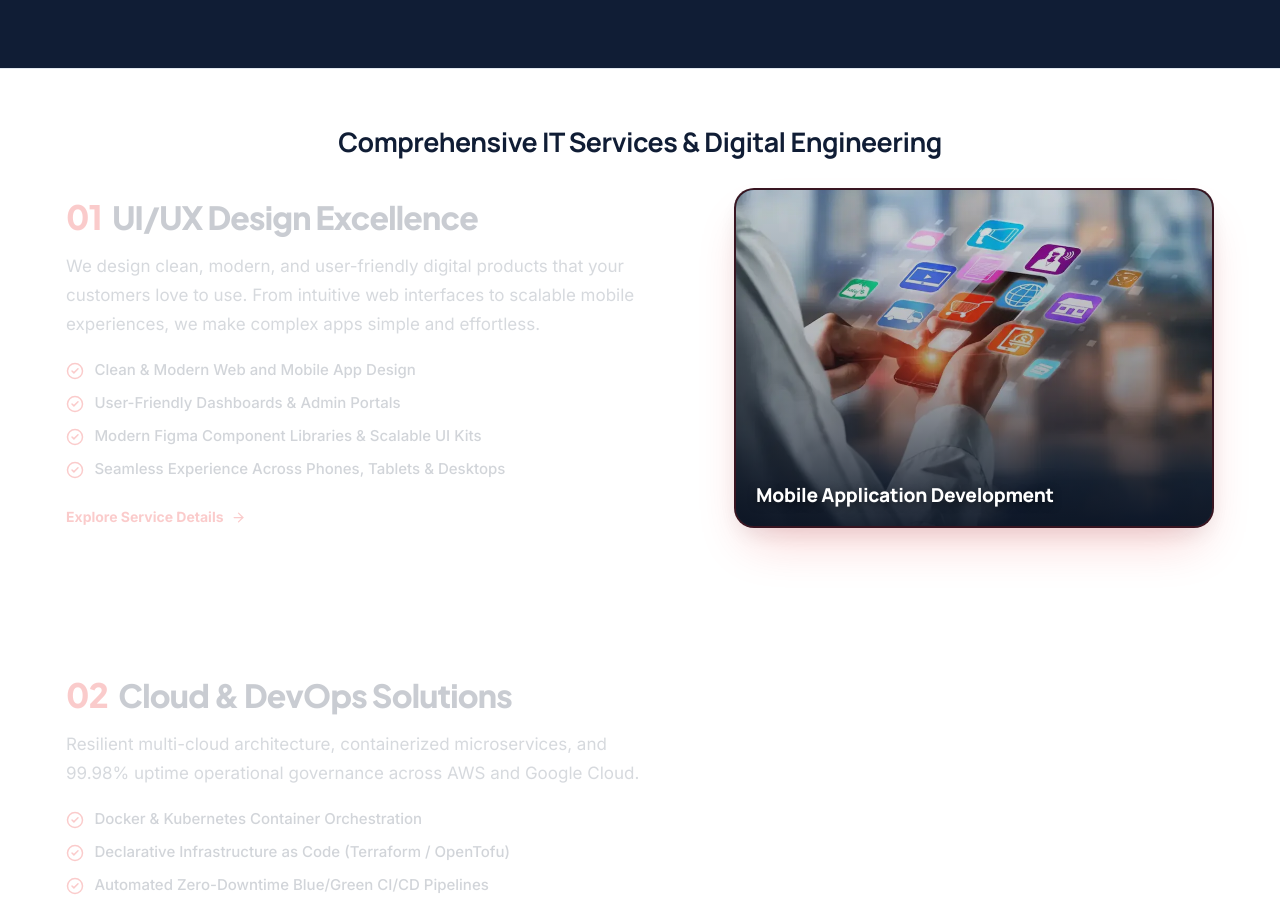
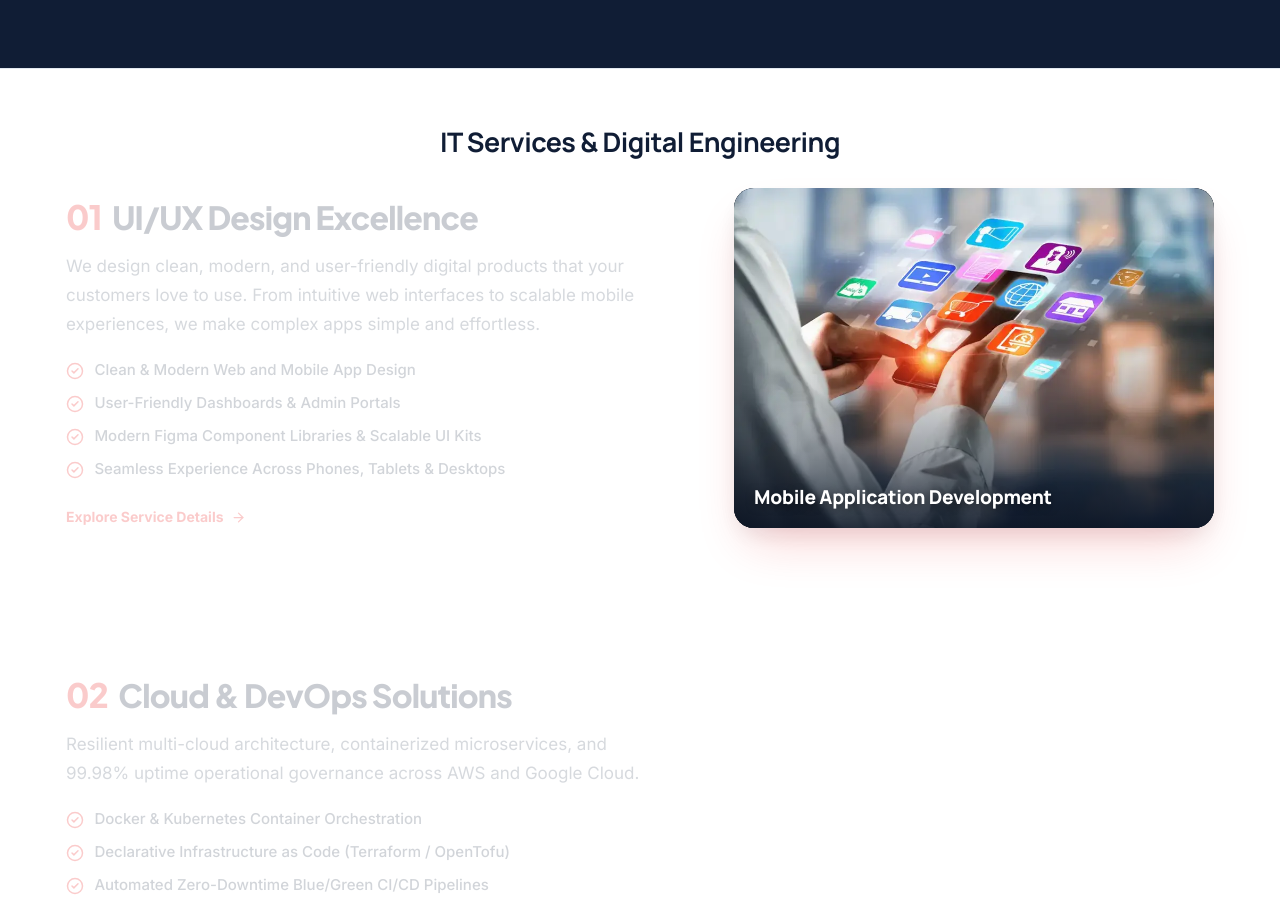
Before and after one commit to roacstech/roacs_new_website, a Next.js app: page /services in a window 1280 px wide. Shown: the part 1760-2669 px from the top of the page. Built offline with nearby package versions, Linux system fonts and the light colour scheme; a web font is replaced by a local one.

Commit message:
updated service ui

```diff
--- a/src/components/services/ServicesStickyScroll.tsx
+++ b/src/components/services/ServicesStickyScroll.tsx
@@ -226,13 +226,13 @@ export function ServicesStickyScroll() {
               }}
             />
 
-            {/* Subtle Bottom Vignette Gradient */}
+            {/* Clean Bottom Gradient for Text Legibility */}
             <div
               style={{
                 position: "absolute",
                 inset: 0,
                 background:
-                  "linear-gradient(to top, rgba(11, 20, 36, 0.92) 0%, rgba(11, 20, 36, 0.35) 45%, rgba(11, 20, 36, 0.1) 100%)",
+                  "linear-gradient(to top, rgba(11, 20, 36, 0.88) 0%, rgba(11, 20, 36, 0.4) 22%, transparent 48%)",
               }}
             />
 
@@ -294,7 +294,7 @@ export function ServicesStickyScroll() {
               lineHeight: 1.3,
             }}
           >
-            Comprehensive IT Services & Digital Engineering
+          IT Services & Digital Engineering
           </h2>
         </div>
 
--- a/src/styles/components.css
+++ b/src/styles/components.css
@@ -920,7 +920,7 @@ p {
   overflow: hidden;
   flex-shrink: 0;
   box-shadow: 0 25px 50px -15px rgba(237, 25, 24, 0.22), 0 10px 25px -5px rgba(16, 29, 53, 0.1);
-  border: 2px solid rgba(237, 25, 24, 0.2);
+  border: none;
   transition: all 0.4s ease;
   background-color: #0B1424;
 }
```
